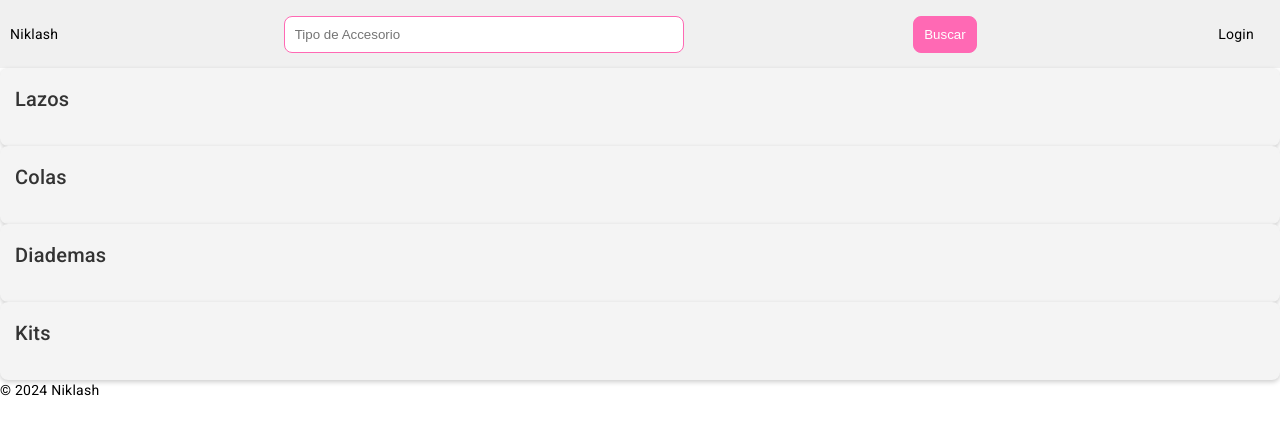
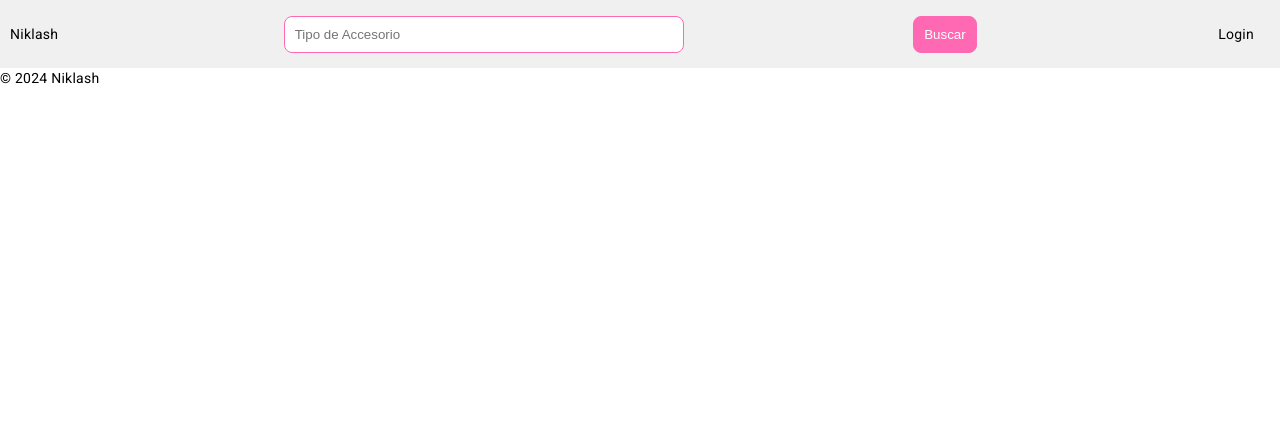
Before and after one commit to ucenfo-componentes/niklash-ui, an Angular app: page / in a window 1280 px wide. Shown: the top 434 px of the page. Built offline with nearby package versions, Linux system fonts and the light colour scheme.

Commit message:
arreglando redireccion a login

```diff
--- a/src/app/app.component.html
+++ b/src/app/app.component.html
@@ -1,25 +1,10 @@
 <!-- Navigation Component -->
 <app-nav></app-nav>
 
+
 <!-- Main Content -->
 <main>
-<!-- <router-outlet></router-outlet> -->
-<section>
-  <h2>Lazos</h2>
-  <app-lazos></app-lazos>
-</section>
-<section>
-  <h2>Colas</h2>
-</section>
-<section>
-  <h2>Diademas</h2>
-  <app-diademas></app-diademas>
-</section>
-<section>
-  <h2>Kits</h2>
-  <app-kits></app-kits>
-</section>
-
+  <router-outlet></router-outlet>
 </main>
 
 <footer>
--- a/src/app/app.component.ts
+++ b/src/app/app.component.ts
@@ -1,6 +1,7 @@
 import { FormsModule } from '@angular/forms';
 import { Component } from '@angular/core';
-import { RouterModule } from '@angular/router';
+import { CommonModule } from '@angular/common';
+import { Router, RouterModule } from '@angular/router';
 
 import { NavComponent } from './nav/nav.component';
 import { LazosComponent } from './lazos/lazos.component';
@@ -13,17 +14,24 @@ import { LoginComponent } from './login/login.component';
   selector: 'app-root',
   standalone: true,
   imports: [
+    CommonModule,
     FormsModule,
     RouterModule,
     NavComponent,
     LazosComponent,
     DiademasComponent,
     KitsComponent,
-    LoginComponent
+    LoginComponent,
   ],
   templateUrl: './app.component.html',
   styleUrl: './app.component.css'
 })
 export class AppComponent {
   title = 'niklash';
+
+  constructor(private router: Router) {
+    this.router.events.subscribe(event => {
+      console.log(event);
+    });
+  }
 }
--- a/src/app/nav/nav.component.ts
+++ b/src/app/nav/nav.component.ts
@@ -1,11 +1,14 @@
 import { Component } from '@angular/core';
 import { CommonModule } from '@angular/common';
+import { RouterModule } from '@angular/router';
+
 
 @Component({
   selector: 'app-nav',
   standalone: true,
   imports: [
     CommonModule,
+    RouterModule
   ],
   template: `
   <nav>
@@ -17,8 +20,9 @@ import { CommonModule } from '@angular/common';
     </ul>
   </nav>
 `,
-  styleUrl: './nav.component.css'
+styleUrls: ['./nav.component.css']
 })
 export class NavComponent {
 
+
 }
```
Also changed, not shown: 1 other file (tests, documents, lock files or other folders).
